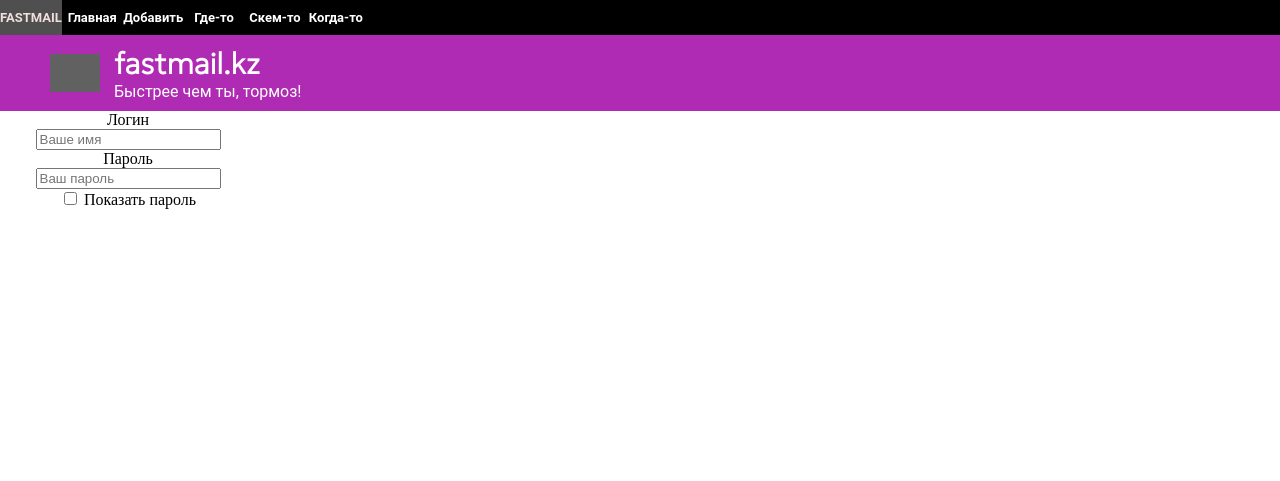
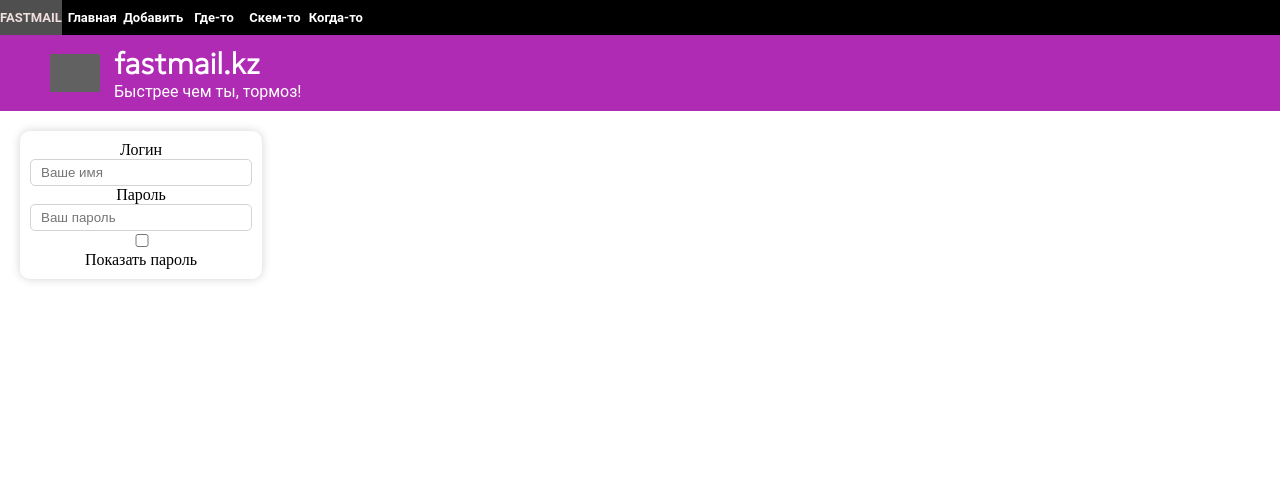
Before and after one commit to Aldekenov/HomeWork, a Django app: template ClassWork/samplesite2/fastmail/templates/fastmail/index.html in a window 1280 px wide. Shown: the top 481 px of the page. Run offline with Django 4.2, Linux system fonts and the light colour scheme; the template is opened without the code that fills it, so the values that code supplies are empty; some libraries are stand-ins or nearby versions; grey boxes are pictures that could not be loaded.

Commit message:
new_project(reload)

```diff
--- /dev/null
+++ b/ClassWork/samplesite2/fastmail/static/fastmail/index.css
@@ -0,0 +1,15 @@
+#auth-box {
+    border: 0px solid lightgray;
+    margin: 20px;
+    border-radius: 10px;
+    box-shadow: 0 0 10px lightgray;
+    padding: 10px;
+}
+
+#auth-box input {
+    outline: none;
+    border: 1px solid lightgray;
+    padding: 5px 10px 5px 10px;
+    border-radius: 5px;
+    width: 200px;
+}
--- a/ClassWork/samplesite2/fastmail/templates/fastmail/index.html
+++ b/ClassWork/samplesite2/fastmail/templates/fastmail/index.html
@@ -1,10 +1,13 @@
 {% extends 'layouts/main.html' %}
 {% block content %}
+    {% load static %}
+    <link rel="stylesheet" href="{% static 'fastmail/index.css' %}">
+
     <div id='news' style="text-align: center">
         <div id="auth-box">
-        <label>Логин</label><br>
+            <label id="login-text">Логин</label><br>
             <input id="username" placeholder="Ваше имя"><br>
-        <label>Пароль</label><br>
+            <label id="pass-text">Пароль</label><br>
             <input id="pass" placeholder="Ваш пароль" type="password"><br>
             <input type="checkbox" id="show-pass">
             <label>Показать пароль</label>
```
Lines whose indentation alone changed are shown as unchanged.
